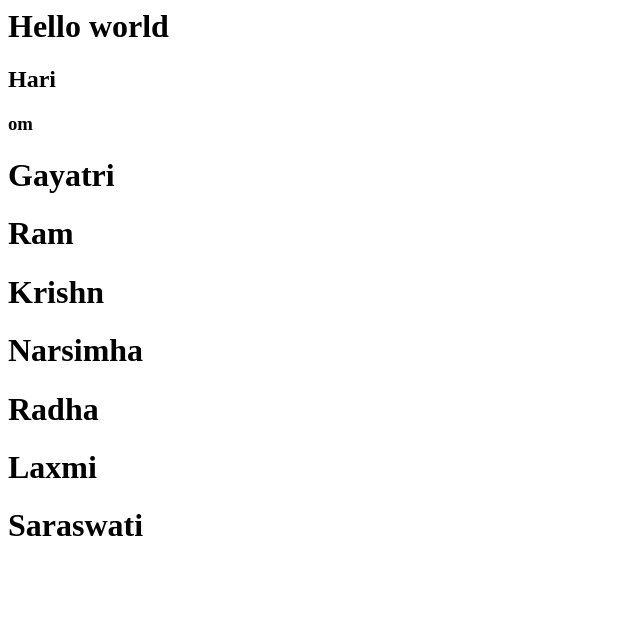
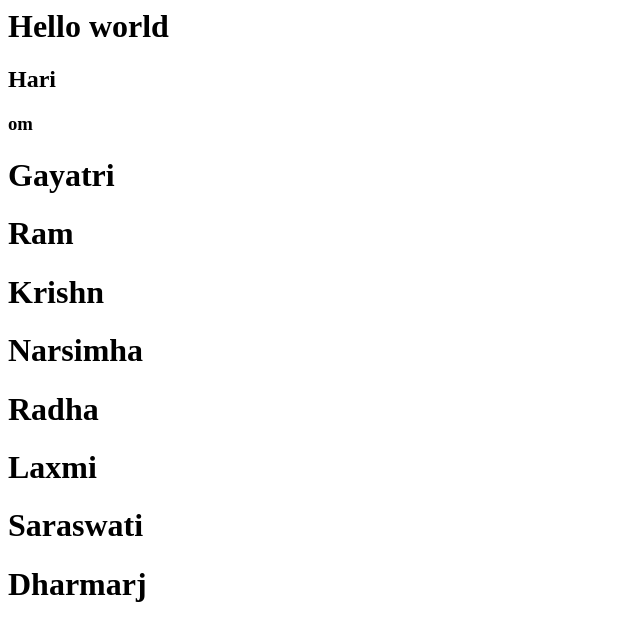
Before and after one commit to GeneralYudhishthir/apnacollege-demo, a plain HTML site: page index.html in a window 1280 px wide. Shown: the whole page, without its empty margins (0-640 px from the left). Drawn offline with Linux system fonts and the light colour scheme.

Commit message:
added me

```diff
--- a/index.html
+++ b/index.html
@@ -8,3 +8,4 @@
 <h1>Radha</h1>
 <h1>Laxmi</h1>
 <h1>Saraswati</h1>
+<h1>Dharmarj</h1>
```
